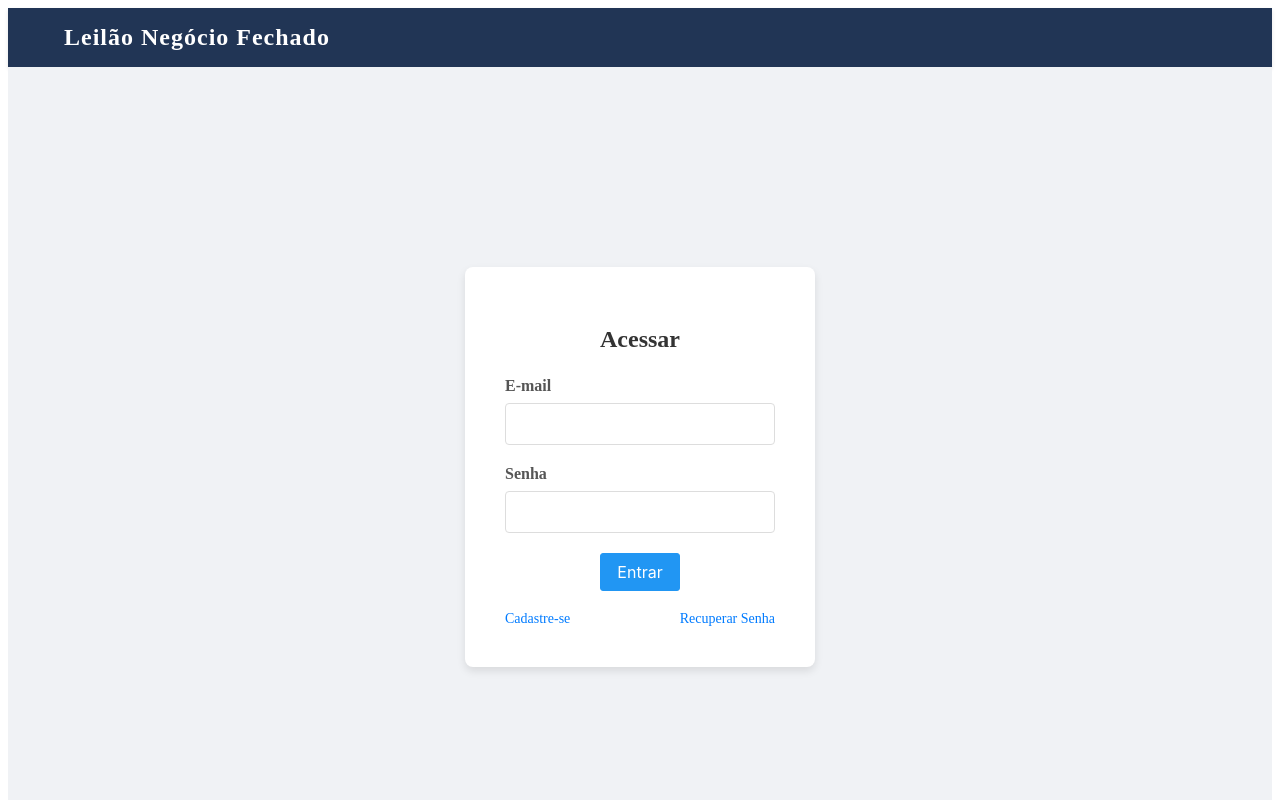
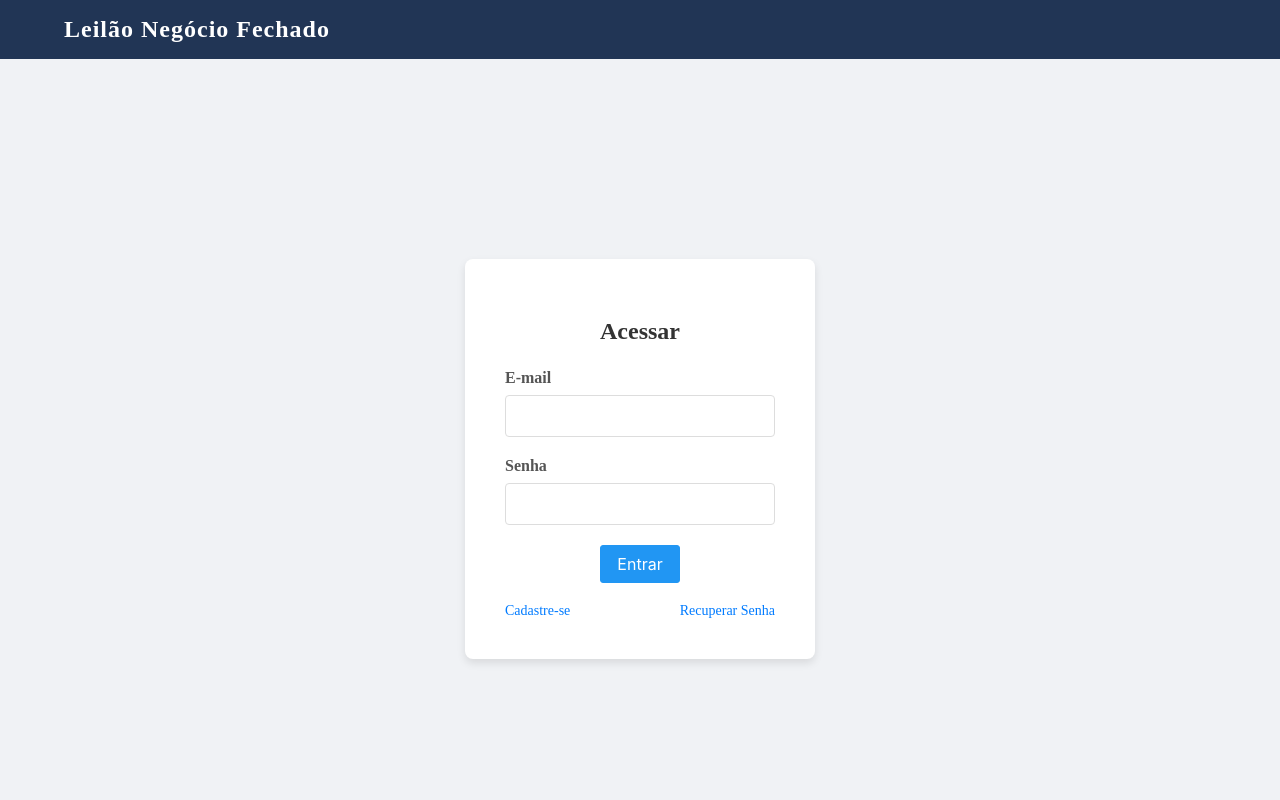
Before and after one commit to ThallesSorrilha/Leilao, a React (Create React App) app in the folder front/: page /login in a window 1280 px wide. Shown: the top 800 px of the page. Built offline with nearby package versions, Linux system fonts and the light colour scheme.

Commit message:
style(front-index): retirando margem do index

```diff
--- /dev/null
+++ b/front/public/index.css
@@ -0,0 +1,3 @@
+body {
+    margin: 0;
+}
--- a/front/public/index.html
+++ b/front/public/index.html
@@ -9,6 +9,7 @@
       name="description"
       content="Web site created using create-react-app"
     />
+    <link rel="stylesheet" href="index.css" />
     <link rel="apple-touch-icon" href="%PUBLIC_URL%/logo192.png" />
     <!--
       manifest.json provides metadata used when your web app is installed on a
```
